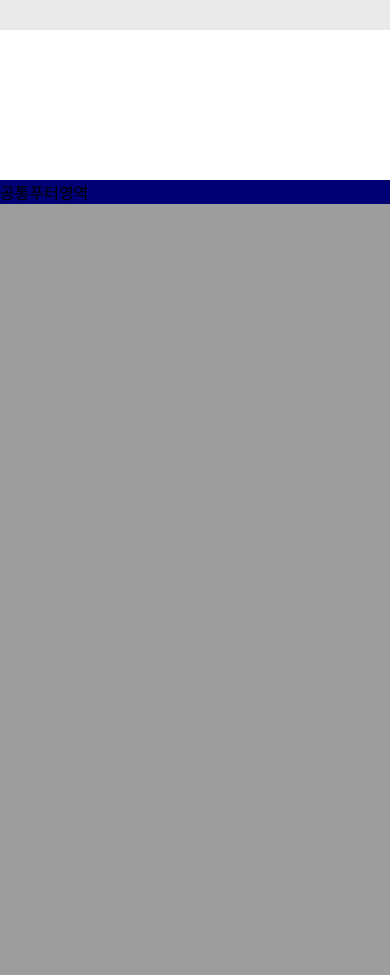
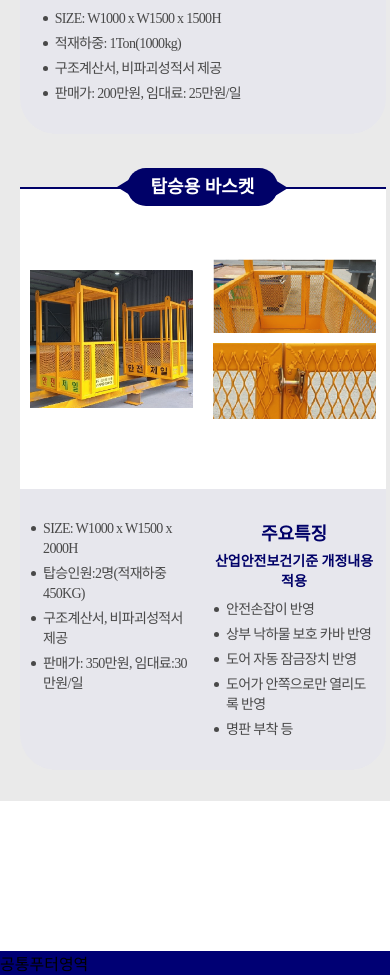
Before and after one commit to after-work-with-penguin/big-mount-total, a PHP site: page /02-01rental02.html in a window 390 px wide. Shown: the part 1335-2310 px from the top of the page. Before the commit the page ends 1539 px from the top, so only its background shows below. Run offline with PHP 8.4, Linux system fonts and the light colour scheme; some web fonts are replaced.

Commit message:
장비임대사업부 마크업 변경, 이미지 교체

```diff
--- a/publishing/02-01rental02.html
+++ b/publishing/02-01rental02.html
@@ -67,9 +67,64 @@
                             <li class="rentalList-cont"><img src="./imgs/rentalList07.png" alt=""></li>
                             <li class="rentalList-cont colspan2"><img src="./imgs/rentalList08.png" alt=""></li>
                             <!-- <li class="rentalList-cont"><img src="./imgs/rentalList04.png" alt=""></li>
-                            <li class="rentalList-cont"><img src="./imgs/rentalList05.png" alt=""></li>-->
+                            <li class="rentalList-cont"><img src="./imgs/rentalList05.png" alt=""></li>
                             <li class="rentalList-cont"><img src="./imgs/rentalList06.png" alt=""></li>
-                            <li class="rentalList-cont colspan2"><img src="./imgs/rentalList09.png" alt=""></li>
+                            <li class="rentalList-cont colspan2"><img src="./imgs/rentalList09.png" alt=""></li>-->
+                            <div class="textNimgList-w">
+                                <div class="textNimgList-inner">
+                                    <div class="textNimgList-cont">
+                                        <div class="detailList-title-w">
+                                            <strong class="detailList-title">자재인양용 바스켓</strong>
+                                        </div>
+                                        <div class="detailList-image-w"><img src="./imgs/rentalListEtc01.png" alt=""></div>
+                                        <div class="textNimgText-w">
+                                            <ul class="textNimgText-inner">
+                                                <li>SIZE: W1000 x W1500 x 1500H</li>
+                                                <li>적재하중: 1Ton(1000kg)</li>
+                                                <li>구조계산서, 비파괴성적서 제공</li>
+                                                <li>판매가: 200만원, 임대료: 25만원/일</li>
+                                            </ul>
+                                        </div>
+                                    </div>
+                                </div>
+                                <div class="textNimgList-inner">
+                                    <div class="textNimgList-cont">
+                                        <div class="detailList-title-w">
+                                            <strong class="detailList-title">탑승용 바스켓</strong>
+                                        </div>
+                                        <div class="textNimgList-box">
+                                            <div class="detailList-image-w"><img src="./imgs/rentalListEtc02.png" alt=""></div>
+                                            <div class="textNimgText-w">
+                                                <ul class="textNimgText-inner">
+                                                    <li>SIZE: W1000 x W1500 x 2000H</li>
+                                                    <li>탑승인원:2명(적재하중 450KG)</li>
+                                                    <li>구조계산서, 비파괴성적서 제공</li>
+                                                    <li>판매가: 350만원, 임대료:30만원/일</li>
+                                                </ul>
+                                            </div>
+                                        </div>
+                                        <div class="textNimgList-box">
+                                            <div class="detailList-image-w">
+                                                <div class="detailList-image-inner">
+                                                    <img src="./imgs/rentalListEtc03.png" alt="">
+                                                    <img src="./imgs/rentalListEtc04.png" alt="">
+                                                </div>
+                                            </div>
+                                            <div class="textNimgText-w">
+                                                <strong class="textNimgText-subTitle">주요특징</strong>
+                                                <strong class="textNimgText-subText">산업안전보건기준 개정내용 적용</strong>
+                                                <ul class="textNimgText-inner">
+                                                    <li>안전손잡이 반영</li>
+                                                    <li>상부 낙하물 보호 카바 반영</li>
+                                                    <li>도어 자동 잠금장치 반영</li>
+                                                    <li>도어가 안쪽으로만 열리도록 반영</li>
+                                                    <li>명판 부착 등</li>
+                                                </ul>
+                                            </div>
+                                        </div>
+                                    </div>
+                                </div>
+                            </div>
                         </ul>
                     </div>
                 </div>
--- a/publishing/css/common.css
+++ b/publishing/css/common.css
@@ -224,8 +224,20 @@ select, input[type="text"], input[type="password"], input[type="number"], input[
     .rentalList-inner {display:flex; justify-content: flex-start; flex-wrap:wrap; width:104.5%;}
         .rentalList-cont {width:33.3%; padding:55px 4.5% 0 0; box-sizing:border-box;}
         .colspan2 {width:66.6%;}
-        .rentalList-cont:nth-of-type(6) {width:41%;}
-        .rentalList-cont:last-of-type {width:59%;}
+        .rentalList-w .textNimgList-w {width:104.5%;}
+        .rentalList-w .textNimgList-inner {padding-right:4.5%; min-width:40%; max-width:35%; widht:35px;}
+        .rentalList-w .textNimgList-inner:last-of-type {min-width:60%; max-width:60%;}
+        .rentalList-w .textNimgList-cont {border-radius:0 0 36px 36px; background-color:transparent;}
+            .rentalList-w .textNimgList-box {width:50%; overflow:hidden;}
+                .textNimgText-subTitle {display:block; text-align:center; font-size:18px; color:#000168;}
+                .textNimgText-subText {display:block; padding:5px 0 10px; text-align:Center; font-size:14px; color:#000168;}
+                .rentalList-w .detailList-image-w,
+                .rentalList-w .textNimgList-box .detailList-image-w {height:336px; justify-content: center; background-color:#fff;}
+                .rentalList-w .textNimgList-box:last-of-type .detailList-image-w {padding:35px 10px;}
+                    .rentalList-w .textNimgList-box:last-of-type img {margin:5px 0;}
+                    .rentalList-w .textNimgText-w {height:calc(100% - 336px); padding-bottom:10px; background-color:#E7E7ED; border-radius:0 0 36px 36px;}
+                    .rentalList-w .textNimgList-box .textNimgText-w {border-radius:0 0 0 36px;}
+                    .rentalList-w .textNimgList-box:last-of-type .textNimgText-w {border-radius:0 0 36px 0;}
 /* 도장 사업부 - 현황 */
 .paintList-w {padding-top:50px; width:100%;}
     .paintList-inner {display:flex; justify-content:left; flex-wrap:wrap; width:100%;}
@@ -321,7 +333,7 @@ select, input[type="text"], input[type="password"], input[type="number"], input[
     .textNimgList-inner {display:flex; flex-wrap:wrap;  max-width:50%; min-width:50%; padding-right:50px; box-sizing:border-box; }
         .textNimgList-cont {display:flex; flex-wrap:wrap; width:100%; position:relative; margin-top:23px; height:100%; background-color:#fff; border-top:2px solid #000168; border-radius:0 0 36px 36px;}
             .textNimgList-cont .detailList-title {position:relative; z-index:1; height:38px; border-radius:20px; line-height:38px; font-size:24px;}
-            .detailList-image-w {text-align:center; width:100%; padding:0 10px; box-sizing:border-box; display:flex; align-items: center;}
+            .detailList-image-w {text-align:center; width:100%; padding:0 10px; box-sizing:border-box; display:flex; flex-wrap:wrap; align-items: center;}
                 .textNimgList-cont img {margin:45px auto;}
         .splitRow2 {height:auto;}
         .splitRow2 + .splitRow2 {margin-top:45px;}
@@ -697,6 +709,13 @@ select, input[type="text"], input[type="password"], input[type="number"], input[
     .imgList-inner {padding-top:30px;}
     .rentalList-inner, .imgList-inner {max-width:calc(100% + 15px); width:calc(100% + 15px);}
     .rentalList-cont, [class^="imgList-cont"] {padding:15px 15px 0 0;}
+    .rentalList-w .textNimgList-w {display:block;}
+        .rentalList-w .textNimgList-inner,
+        .rentalList-w .textNimgList-inner:last-of-type {max-width:100%; width:100%; min-width:100%;}
+        .textNimgList-inner + .textNimgList-inner {margin-top:30px;}
+        .rentalList-w .textNimgList-inner:last-of-type .detailList-image-w {height:332px;}
+        .rentalList-w .textNimgText-w {height:100%; padding-bottom:30px;}
+        .rentalList-w .textNimgList-inner:last-of-type .textNimgText-w {height:calc(100% - 332px);}
     /* 컨테이너사업부-스크린골프/노래방 */
     .historyTitle {font-size:20px; padding-left:18px;}
     /* 컨테이너사업부-투명돔하우스 */
@@ -791,6 +810,8 @@ select, input[type="text"], input[type="password"], input[type="number"], input[
     .colspan2 {width:100%;}
     .rentalList-cont:nth-of-type(6) {width:65%; margin:0 auto;}
     .rentalList-cont:last-of-type {width:100%;}
+    .rentalList-w .textNimgList-inner:last-of-type .detailList-image-w {height:300px;}
+     .rentalList-w .textNimgList-inner:last-of-type .textNimgText-w {height:calc(100% - 300px);}
     /* 컨테이너사업-리조트(스크린골프/노래방) */
     .content-w-contain08 .imgList-cont25 {width:50%;}
     .content-w-contain10 .contentArticle-w:before {width:200px;}
```
Also changed, not shown: publishing/imgs/cont02-0201-top.png, publishing/imgs/cont02-0201-top2.png, publishing/imgs/cont02-0205-top.png, publishing/imgs/cont02-0206-top.png, publishing/imgs/cont02-0207-top.png, publishing/imgs/cont02-0209-top.png, publishing/imgs/rentalListEtc01.png (added), publishing/imgs/rentalListEtc02.png (added), publishing/imgs/rentalListEtc03.png (added), publishing/imgs/rentalListEtc04.png (added), 4 other files.
